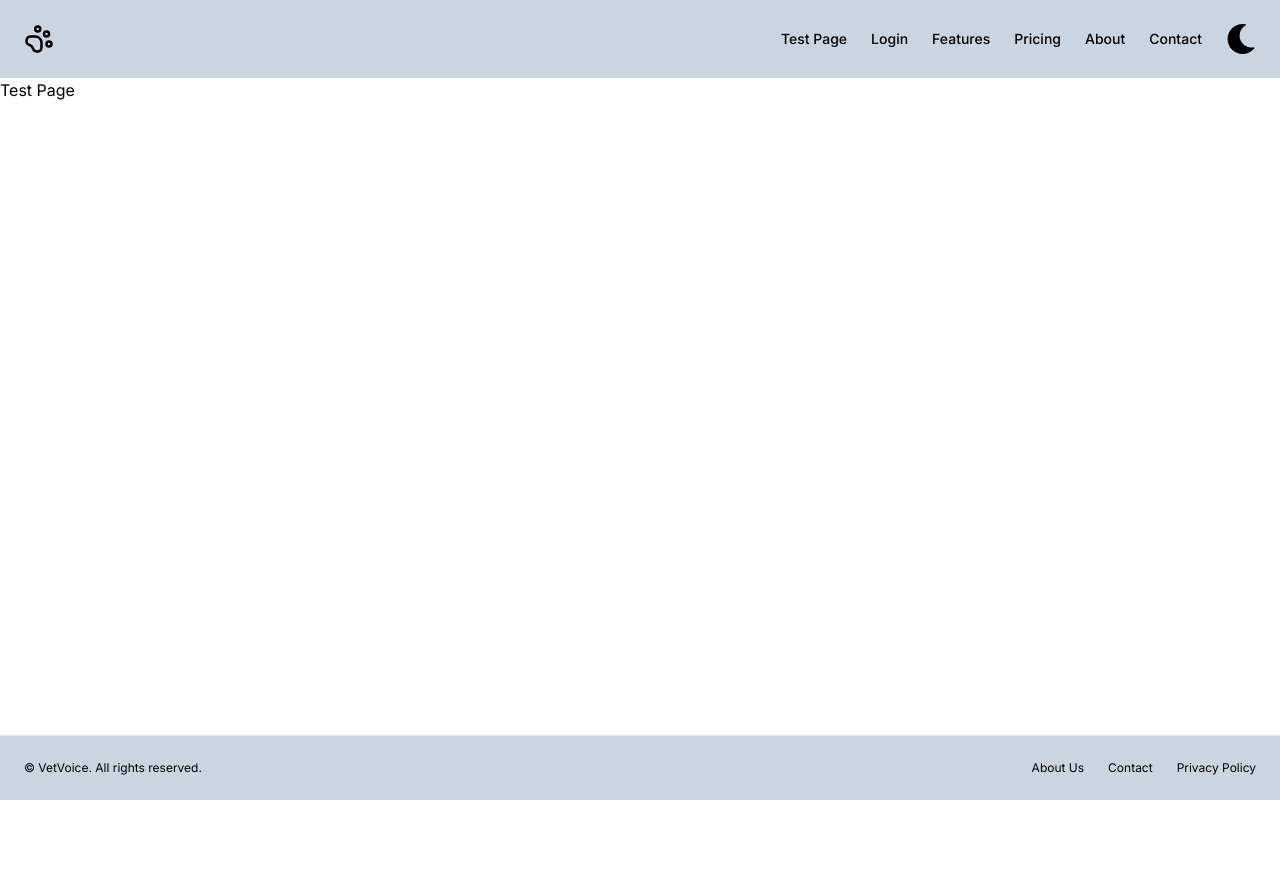
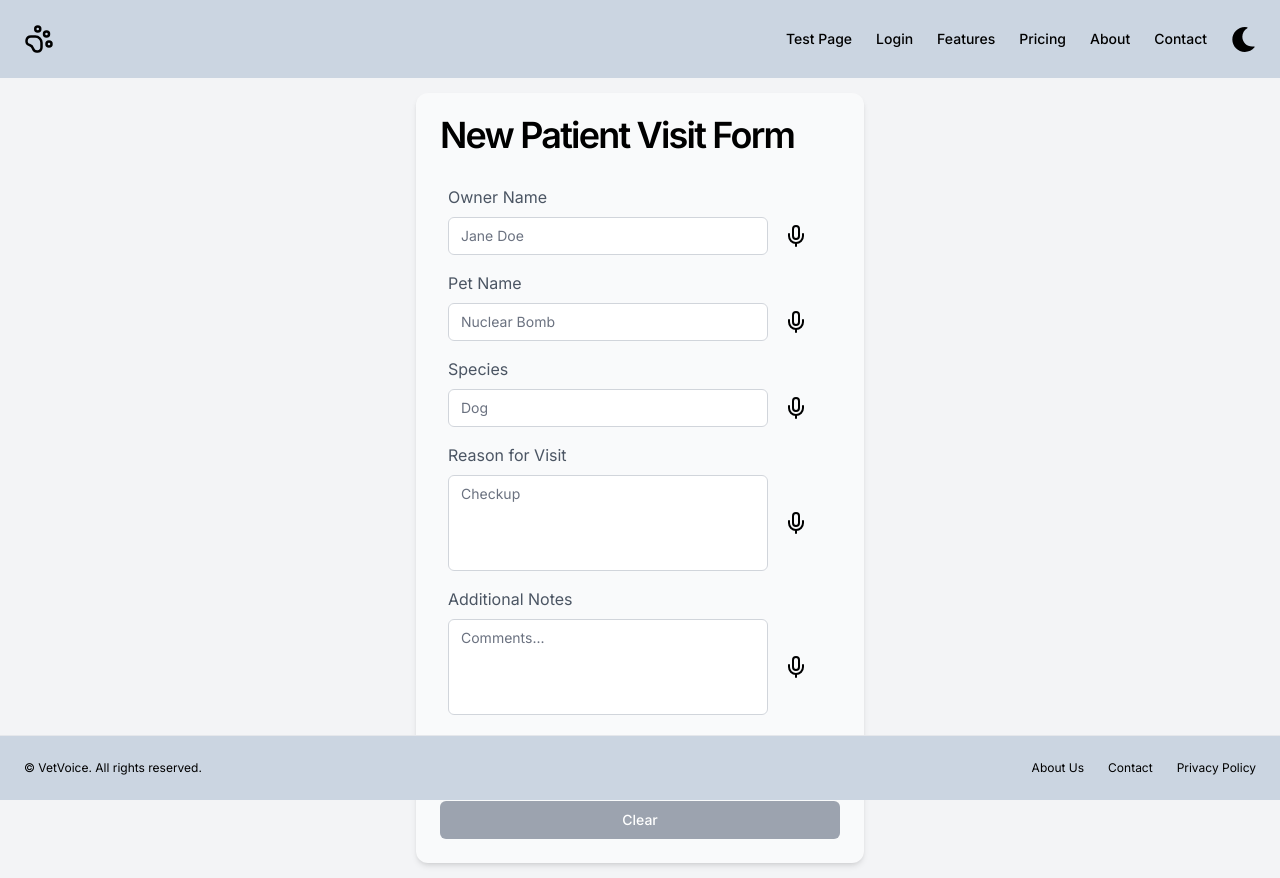
Before and after one commit to aaronkarius/capstone, a Next.js app: page /test-page in a window 1280 px wide. Before the commit the page ends 800 px from the top, so only its background shows below. Built offline with nearby package versions, Linux system fonts and the light colour scheme.

Commit message:
lowering size of dark mode toggle, making changes to recording input, adding form for test page

```diff
--- a/app/components/DarkModeToggle.jsx
+++ b/app/components/DarkModeToggle.jsx
@@ -21,7 +21,7 @@ const DarkModeToggle = () => {
                 theme === "dark" ? setTheme("light") : setTheme("dark")
             }
         >
-            {theme === "dark" ? <FaSun size={30} /> : <FaMoon size={30} />}
+            {theme === "dark" ? <FaSun size={25} /> : <FaMoon size={25} />}
         </button>
     );
 };
--- a/app/components/RecordingInput.jsx
+++ b/app/components/RecordingInput.jsx
@@ -1,7 +1,20 @@
 "use client";
 import React from "react";
 
-const RecordingInput = (label = "") => {
+const RecordingInput = ({
+    id,
+    label,
+    placeholder,
+    inputProps = "",
+    textarea = false,
+    capitalize = false,
+    required = false,
+    clearSwitch = false
+}) => {
+    React.useEffect(() => {
+        setOutput("");
+    }, [clearSwitch]);
+
     // state variables to manage recording status, completion, and output
     const [isRecording, setIsRecording] = React.useState(false);
     const [output, setOutput] = React.useState("");
@@ -32,6 +45,18 @@ const RecordingInput = (label = "") => {
                 results = event.results[event.results.length - 1][0].transcript;
             }
 
+            // replace any instances of "period" or "comma" with the actual punctuation
+            results = results
+                .replaceAll(" period", ".")
+                .replaceAll(" comma", ",");
+
+            // capitalize the first letter of every word or sentence
+            results = capitalize
+                ? results.replace(/\b\w/g, char => char.toUpperCase())
+                : results.replace(/(^\w)|(\.\s\w)/g, char =>
+                      char.toUpperCase()
+                  );
+
             setOutput(results);
         };
 
@@ -58,59 +83,124 @@ const RecordingInput = (label = "") => {
         }
     };
 
+    const handleRecording = () => {
+        isRecording ? stopRecording() : startRecording();
+    };
+
     return (
-        <div className="flex items-center gap-4 w-min">
-            <div className="justify-center">
-                {isRecording ? (
-                    // button for stopping recording
-                    <button
-                        onClick={() => stopRecording()}
-                        className="flex items-center justify-center w-20 h-20 bg-red-400 rounded-full hover:bg-red-500"
-                    >
-                        <svg
-                            className="w-12 h-12 fill-white"
-                            viewBox="0 0 24 24"
-                            xmlns="http://www.w3.org/2000/svg"
-                        >
-                            <path d="M6 19h4V5H6v14zm8-14v14h4V5h-4z" />
-                        </svg>
-                    </button>
+        <div className="flex flex-col items-baseline max-w-sm space-x-2 w-fit">
+            <label
+                htmlFor={id}
+                className="pb-2 text-gray-600 dark:text-gray-300"
+            >
+                {label}
+            </label>
+            {/* not sure why there is margin left being applied here */}
+            <div className="flex gap-4">
+                {textarea ? (
+                    <textarea
+                        id={id}
+                        className={`${inputProps} overflow-y-scroll rounded-md resize-none input`}
+                        placeholder={placeholder}
+                        type="text"
+                        value={output}
+                        onChange={e => setOutput(e.target.value)}
+                        required={required}
+                    />
                 ) : (
-                    // button for starting recording
-                    <button
-                        onClick={() => startRecording()}
-                        className="flex items-center justify-center w-20 h-20 bg-blue-400 rounded-full hover:bg-blue-500"
-                    >
-                        <svg
-                            viewBox="0 0 256 256"
-                            xmlns="http://www.w3.org/2000/svg"
-                            className="w-12 h-12 fill-white"
-                        >
-                            <path d="M128 176a48.05 48.05 0 0 0 48-48V64a48 48 0 0 0-96 0v64a48.05 48.05 0 0 0 48 48ZM96 64a32 32 0 0 1 64 0v64a32 32 0 0 1-64 0Zm40 143.6V232a8 8 0 0 1-16 0v-24.4A80.11 80.11 0 0 1 48 128a8 8 0 0 1 16 0a64 64 0 0 0 128 0a8 8 0 0 1 16 0a80.11 80.11 0 0 1-72 79.6Z" />
-                        </svg>
-                    </button>
+                    <input
+                        id={id}
+                        className={`${inputProps} rounded-md input`}
+                        placeholder={placeholder}
+                        type="text"
+                        value={output}
+                        onChange={e => setOutput(e.target.value)}
+                        required={required}
+                    />
                 )}
+                <button size="icon" variant="ghost" onClick={handleRecording}>
+                    <MicIcon
+                        className={`w-6 h-6 ${
+                            isRecording &&
+                            "animate-pulse text-red-600 dark:text-red-300"
+                        }`}
+                    />
+                </button>
             </div>
-            {(isRecording || output) && (
-                <div className="flex items-center p-4 h-fit w-min">
-                    <div className="w-[25vw] max-h-24">
-                        {/* idk why label is an object */}
-                        <div>{label.label}</div>
-                        {output && (
-                            <div className="p-2 overflow-y-scroll border border-gray-500 rounded-md dark:border-gray-200 max-h-20">
-                                {output}
-                            </div>
-                        )}
-                    </div>
-                    {isRecording && (
-                        <div className="self-start p-4">
-                            <div className="w-3 h-3 bg-red-400 rounded-full animate-pulse" />
-                        </div>
-                    )}
-                </div>
-            )}
         </div>
+        // <div className="flex items-center gap-4 w-min">
+        //     <div className="justify-center">
+        //         {isRecording ? (
+        //             // button for stopping recording
+        //             <button
+        //                 onClick={() => stopRecording()}
+        //                 className="flex items-center justify-center w-20 h-20 bg-red-400 rounded-full hover:bg-red-500"
+        //             >
+        //                 <svg
+        //                     className="w-12 h-12 fill-white"
+        //                     viewBox="0 0 24 24"
+        //                     xmlns="http://www.w3.org/2000/svg"
+        //                 >
+        //                     <path d="M6 19h4V5H6v14zm8-14v14h4V5h-4z" />
+        //                 </svg>
+        //             </button>
+        //         ) : (
+        //             // button for starting recording
+        //             <button
+        //                 onClick={() => startRecording()}
+        //                 className="flex items-center justify-center w-20 h-20 bg-blue-400 rounded-full hover:bg-blue-500"
+        //             >
+        //                 <svg
+        //                     viewBox="0 0 256 256"
+        //                     xmlns="http://www.w3.org/2000/svg"
+        //                     className="w-12 h-12 fill-white"
+        //                 >
+        //                     <path d="M128 176a48.05 48.05 0 0 0 48-48V64a48 48 0 0 0-96 0v64a48.05 48.05 0 0 0 48 48ZM96 64a32 32 0 0 1 64 0v64a32 32 0 0 1-64 0Zm40 143.6V232a8 8 0 0 1-16 0v-24.4A80.11 80.11 0 0 1 48 128a8 8 0 0 1 16 0a64 64 0 0 0 128 0a8 8 0 0 1 16 0a80.11 80.11 0 0 1-72 79.6Z" />
+        //                 </svg>
+        //             </button>
+        //         )}
+        //     </div>
+        //     {(isRecording || output) && (
+        //         <div className="flex items-center p-4 h-fit w-min">
+        //             <div className="w-[25vw] max-h-24">
+        //                 {/* idk why label is an object */}
+        //                 <div>{label.label}</div>
+        //                 {output && (
+        //                     <div className="p-2 overflow-y-scroll border border-gray-500 rounded-md dark:border-gray-200 max-h-20">
+        //                         {output}
+        //                     </div>
+        //                 )}
+        //             </div>
+        //             {isRecording && (
+        //                 <div className="self-start p-4">
+        //                     <div className="w-3 h-3 bg-red-400 rounded-full animate-pulse" />
+        //                 </div>
+        //             )}
+        //         </div>
+        //     )}
+        // </div>
     );
 };
 
+function MicIcon(props) {
+    return (
+        <svg
+            {...props}
+            xmlns="http://www.w3.org/2000/svg"
+            width="24"
+            height="24"
+            viewBox="0 0 24 24"
+            fill="none"
+            stroke="currentColor"
+            strokeWidth="2"
+            strokeLinecap="round"
+            strokeLinejoin="round"
+        >
+            <path d="M12 2a3 3 0 0 0-3 3v7a3 3 0 0 0 6 0V5a3 3 0 0 0-3-3Z" />
+            <path d="M19 10v2a7 7 0 0 1-14 0v-2" />
+            <line x1="12" x2="12" y1="19" y2="22" />
+        </svg>
+    );
+}
+
 export default RecordingInput;
--- a/app/globals.css
+++ b/app/globals.css
@@ -4,7 +4,7 @@
 
 @layer base {
     .intro-section {
-        @apply flex justify-between w-full gap-12 px-6 py-12 bg-gray-100 md:px-8 lg:px-10 xl:px-12 md:py-24 lg:py-32 dark:bg-gray-800;
+        @apply flex items-center justify-between w-full gap-12 px-6 py-12 bg-gray-100 md:px-8 lg:px-10 xl:px-12 md:py-24 lg:py-32 dark:bg-gray-800;
     }
 
     .intro-text-holder {
@@ -35,6 +35,10 @@
     .purple-button {
         @apply relative flex justify-center w-full px-4 py-2 text-sm font-medium text-white bg-indigo-600 border border-transparent rounded-md dark:bg-indigo-500 dark:hover:bg-indigo-600 hover:bg-indigo-700 focus:outline-none focus:ring-2 focus:ring-offset-2 focus:ring-indigo-500;
     }
+
+    .gray-button {
+        @apply relative flex justify-center w-full px-4 py-2 text-sm font-medium text-white bg-gray-400 border border-transparent rounded-md dark:bg-gray-500 dark:hover:bg-gray-600 hover:bg-gray-500 focus:outline-none focus:ring-2 focus:ring-offset-2 focus:ring-indigo-500;
+    }
 }
 
 @layer components {
--- a/app/test-page/page.jsx
+++ b/app/test-page/page.jsx
@@ -1,7 +1,76 @@
+"use client";
+import RecordingInput from "../components/RecordingInput";
+import React from "react";
+
 const TestPage = () => {
+    const [clearSwitch, setClearSwitch] = React.useState(false);
+
+    const handleClear = () => {
+        setClearSwitch(!clearSwitch);
+    };
+
     return (
-        <div>
-            <h1>Test Page</h1>
+        // keeping this in case we like full page design better
+        // <div className="flex flex-col h-full gap-12 px-6 py-12 bg-gray-100 dark:bg-gray-800 md:px-8 lg:px-10 xl:px-12 md:py-24 lg:py-32">
+        <div className="flex flex-col items-center justify-center h-full p-6 bg-gray-100 dark:bg-gray-800">
+            <div className="flex flex-col w-full max-w-md gap-8 p-6 shadow-md bg-gray-50 dark:bg-gray-700 rounded-xl min-w-min">
+                <h1 className="text-2xl font-semibold tracking-tighter sm:text-3xl md:text-4xl/none">
+                    New Patient Visit Form
+                </h1>
+                <div className="flex flex-wrap gap-4">
+                    <RecordingInput
+                        label="Owner Name"
+                        placeholder="Jane Doe"
+                        id="ownerName"
+                        capitalize
+                        required
+                        inputProps="w-80"
+                        clearSwitch={clearSwitch}
+                    />
+                    <RecordingInput
+                        label="Pet Name"
+                        placeholder="Nuclear Bomb"
+                        id="petName"
+                        capitalize
+                        required
+                        inputProps="w-80"
+                        clearSwitch={clearSwitch}
+                    />
+                    <RecordingInput
+                        label="Species"
+                        placeholder="Dog"
+                        id="species"
+                        capitalize
+                        required
+                        inputProps="w-80"
+                        clearSwitch={clearSwitch}
+                    />
+                    <RecordingInput
+                        label="Reason for Visit"
+                        placeholder="Checkup"
+                        id="reasonForVisit"
+                        textarea
+                        required
+                        inputProps="h-24 w-80"
+                        clearSwitch={clearSwitch}
+                    />
+                    <RecordingInput
+                        label="Additional Notes"
+                        placeholder="Comments..."
+                        id="additionalNotes"
+                        textarea
+                        required
+                        inputProps="h-24 w-80"
+                        clearSwitch={clearSwitch}
+                    />
+                </div>
+                <div className="flex flex-col gap-4">
+                    <button className="purple-button">Submit</button>
+                    <button className="gray-button" onClick={handleClear}>
+                        Clear
+                    </button>
+                </div>
+            </div>
         </div>
     );
 };
```
Also changed, not shown: app/page.jsx (+7 -1 lines).
